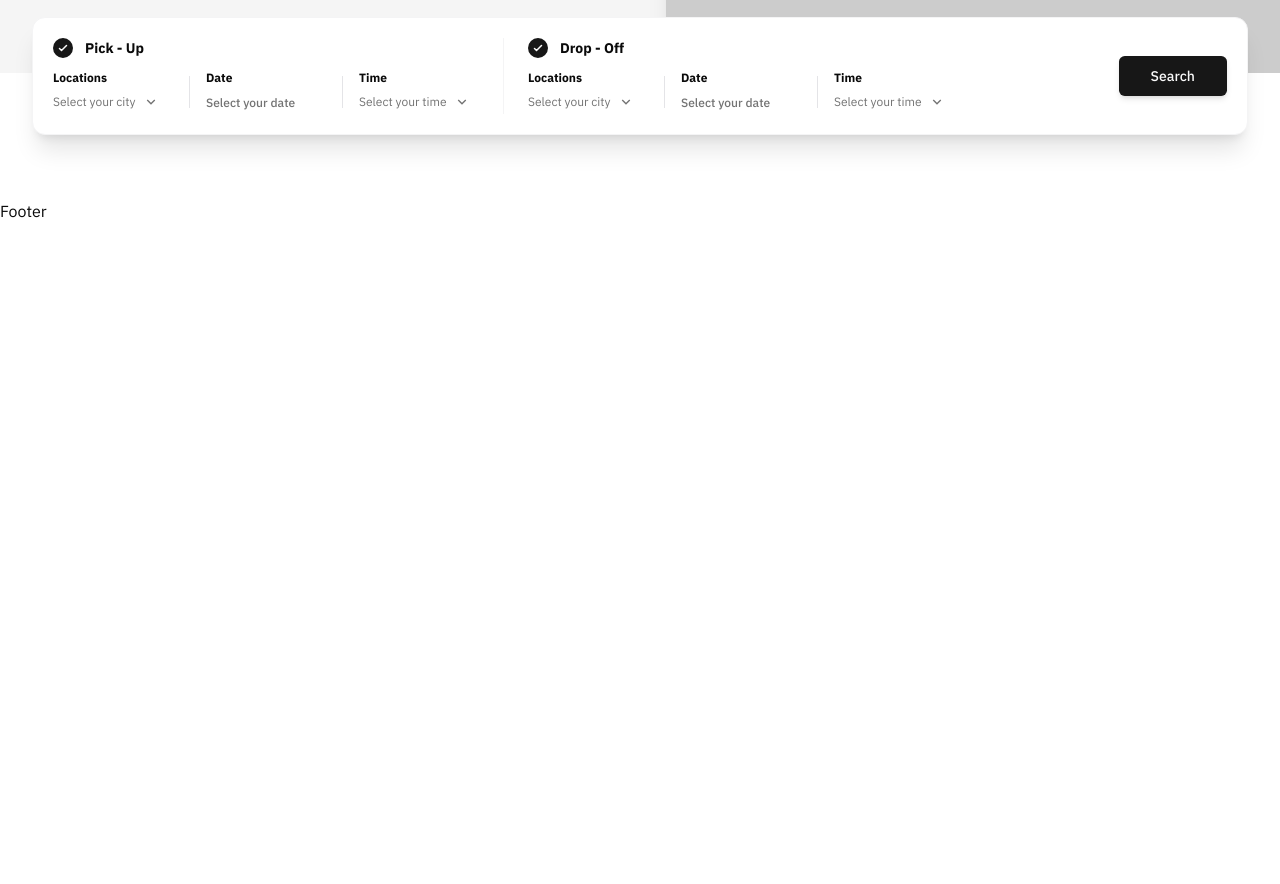
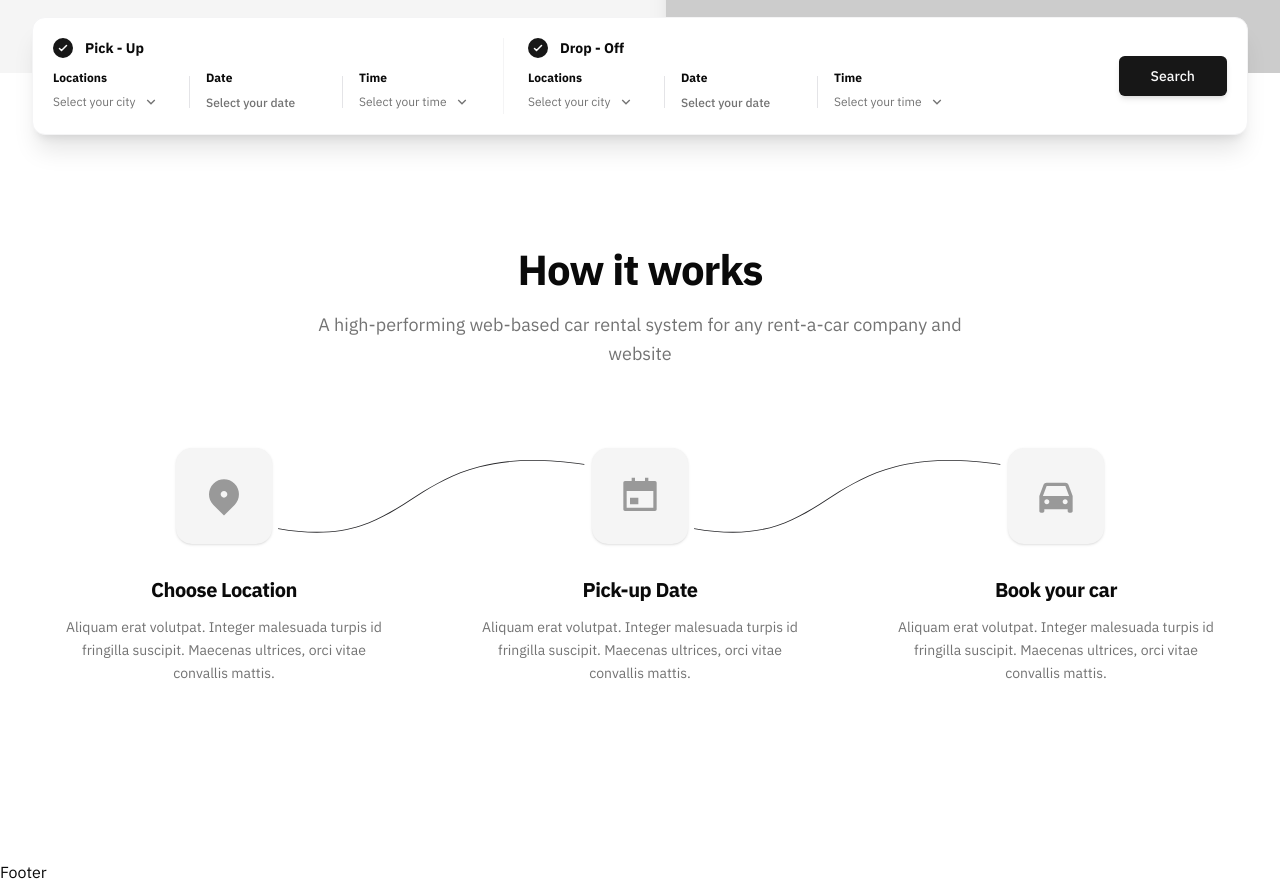
Before and after one commit to mdasif-me/rentora, a Next.js app in the folder apps/web/: page / in a window 1280 px wide. Shown: the part 680-1564 px from the top of the page. Before the commit the page ends 903 px from the top, so only its background shows below. Built offline with nearby package versions, Linux system fonts and the light colour scheme.

Commit message:
feat: implement How It Works section with steps and constants

```diff
--- /dev/null
+++ b/apps/web/app/(home)/components/how-it-works/constants.ts
@@ -0,0 +1,36 @@
+import {
+  RiCalendarEventFill,
+  RiCarFill,
+  RiMapPin2Fill,
+} from "@remixicon/react";
+import type { HowItWorksStep } from "./types";
+
+export const HOW_IT_WORKS_HEADER = {
+  title: "How it works",
+  subtitle:
+    "A high-performing web-based car rental system for any rent-a-car company and website",
+} as const;
+
+export const HOW_IT_WORKS_STEPS: readonly HowItWorksStep[] = [
+  {
+    id: "step-1",
+    title: "Choose Location",
+    description:
+      "Aliquam erat volutpat. Integer malesuada turpis id fringilla suscipit. Maecenas ultrices, orci vitae convallis mattis.",
+    icon: RiMapPin2Fill,
+  },
+  {
+    id: "step-2",
+    title: "Pick-up Date",
+    description:
+      "Aliquam erat volutpat. Integer malesuada turpis id fringilla suscipit. Maecenas ultrices, orci vitae convallis mattis.",
+    icon: RiCalendarEventFill,
+  },
+  {
+    id: "step-3",
+    title: "Book your car",
+    description:
+      "Aliquam erat volutpat. Integer malesuada turpis id fringilla suscipit. Maecenas ultrices, orci vitae convallis mattis.",
+    icon: RiCarFill,
+  },
+] as const;
--- /dev/null
+++ b/apps/web/app/(home)/components/how-it-works/index.tsx
@@ -0,0 +1,69 @@
+"use client";
+
+import { cn } from "@/lib/utils";
+import { HOW_IT_WORKS_HEADER, HOW_IT_WORKS_STEPS } from "./constants";
+import type { HowItWorksProps } from "./types";
+
+export default function HowItWorks({ className }: HowItWorksProps) {
+  return (
+    <section className={cn("py-20 lg:py-28 bg-background overflow-hidden", className)}>
+      <div className="mx-auto max-w-7xl px-4 sm:px-6 lg:px-8">
+        <div className="text-center max-w-2xl mx-auto mb-16 lg:mb-20">
+          <h2 className="text-3xl sm:text-4xl lg:text-[42px] font-extrabold tracking-tight text-foreground">
+            {HOW_IT_WORKS_HEADER.title}
+          </h2>
+          <p className="mt-4 text-base sm:text-lg text-muted-foreground leading-relaxed">
+            {HOW_IT_WORKS_HEADER.subtitle}
+          </p>
+        </div>
+
+        <div className="relative grid grid-cols-1 sm:grid-cols-2 md:grid-cols-3 gap-12 sm:gap-8 place-items-center md:items-start">
+          {HOW_IT_WORKS_STEPS.map((step, index) => {
+            const Icon = step.icon;
+            return (
+              <div
+                key={step.id}
+                className={cn(
+                  "relative flex flex-col items-center justify-center text-center mx-auto max-w-xs sm:max-w-sm w-full group",
+                  index === 2 && "sm:col-span-2 md:col-span-1",
+                )}
+              >
+                {/* Curved SVG Connector Line for Desktop / Tablet */}
+                {index < HOW_IT_WORKS_STEPS.length - 1 ? (
+                  <div className="hidden md:block absolute left-[64%] top-3 w-[80%] z-0 pointer-events-none">
+                    <svg
+                      width="100%"
+                      height="85"
+                      viewBox="0 0 356 85"
+                      fill="none"
+                      xmlns="http://www.w3.org/2000/svg"
+                      className="w-full h-auto text-zinc-800"
+                    >
+                      <path
+                        d="M354.609 5.5509C354.882 5.5901 355.135 5.40029 355.174 5.12695C355.214 4.8536 355.024 4.60023 354.75 4.56103L354.68 5.05596L354.609 5.5509ZM0.0862427 79.5255L-3.75509e-06 80.018C42.0694 87.3851 71.9905 84.4979 96.5411 76.4767C121.075 68.4612 140.218 55.3238 160.694 42.2776C181.18 29.2256 203.035 16.2378 233.07 8.41158C263.104 0.58524 301.351 -2.08723 354.609 5.5509L354.68 5.05596L354.75 4.56103C301.392 -3.09157 263.008 -0.42297 232.817 7.44389C202.627 15.3108 180.664 28.3684 160.157 41.4342C139.64 54.5058 120.617 67.5587 96.2305 75.5262C71.8613 83.4881 42.1092 86.3768 0.172489 79.033L0.0862427 79.5255Z"
+                        fill="currentColor"
+                      />
+                    </svg>
+                  </div>
+                ) : null}
+
+                {/* Step Icon Container */}
+                <div className="relative z-10 flex items-center justify-center w-24 h-24 rounded-3xl bg-muted text-muted-foreground/70 shadow-sm transition-transform duration-300 group-hover:rotate-12 group-hover:scale-105 group-hover:bg-muted-foreground/70 group-hover:text-white">
+                  <Icon className="w-10 h-10 shrink-0" />
+                </div>
+
+                {/* Step Details */}
+                <h3 className="mt-8 text-xl font-bold text-foreground tracking-tight">
+                  {step.title}
+                </h3>
+                <p className="mt-3 text-sm text-muted-foreground leading-relaxed max-w-xs mx-auto">
+                  {step.description}
+                </p>
+              </div>
+            );
+          })}
+        </div>
+      </div>
+    </section>
+  );
+}
--- /dev/null
+++ b/apps/web/app/(home)/components/how-it-works/types.ts
@@ -0,0 +1,12 @@
+import type { RemixiconComponentType } from "@remixicon/react";
+
+export interface HowItWorksStep {
+  readonly id: string;
+  readonly title: string;
+  readonly description: string;
+  readonly icon: RemixiconComponentType;
+}
+
+export interface HowItWorksProps {
+  readonly className?: string;
+}
--- /dev/null
+++ b/apps/web/app/(home)/components/how-work.tsx
@@ -0,0 +1,3 @@
+export { default } from "./how-it-works";
+export * from "./how-it-works/constants";
+export * from "./how-it-works/types";
--- a/apps/web/app/(home)/page.tsx
+++ b/apps/web/app/(home)/page.tsx
@@ -1,4 +1,5 @@
 import Banner from "./components/banner";
+import HowItWorks from "./components/how-work";
 import Search from "./components/search";
 
 export default function HomePage() {
@@ -6,6 +7,7 @@ export default function HomePage() {
     <main className="flex-1 pb-16">
       <Banner />
       <Search />
+      <HowItWorks />
     </main>
   );
 }
```
